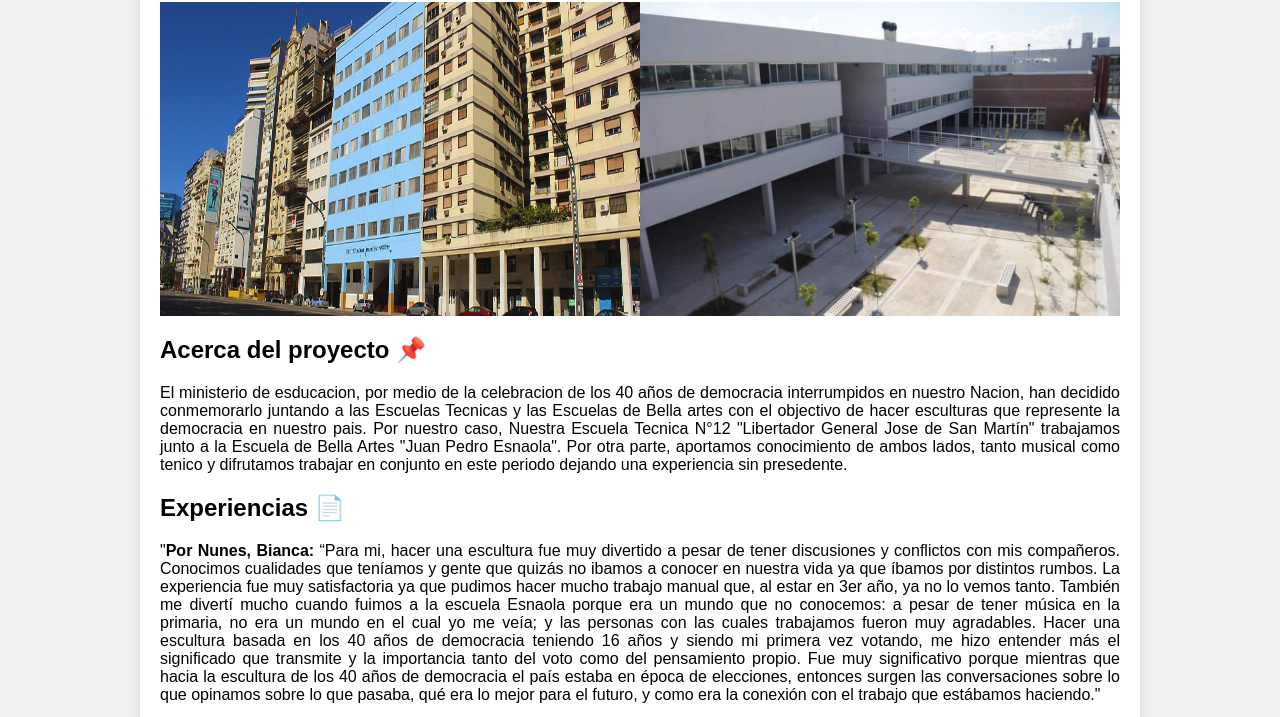
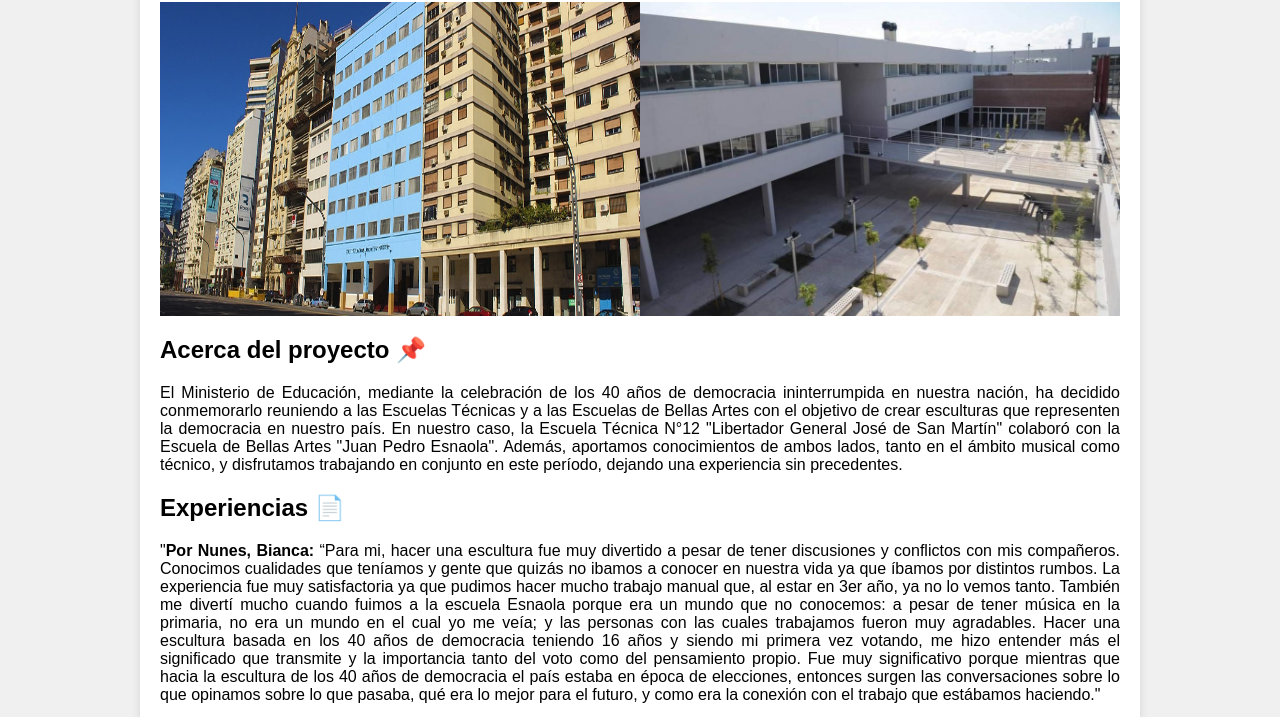
Before and after one commit to SirFrancis2007/Democracia, a plain HTML site: page sobreNosotros.html in a window 1280 px wide. Shown: the part 73-790 px from the top of the page. Drawn offline with Linux system fonts and the light colour scheme.

Commit message:
Revision ortografica

```diff
--- a/sobreNosotros.html
+++ b/sobreNosotros.html
@@ -27,15 +27,14 @@
         </div>
         <div class="article">
             <h2>Acerca del proyecto &#128204</h2>
-            <p>El ministerio de esducacion, por medio de la celebracion de los 40 años de democracia interrumpidos
-                en nuestro Nacion, han decidido conmemorarlo juntando a las Escuelas Tecnicas y las Escuelas de Bella
-                artes
-                con el objectivo de hacer esculturas que represente la democracia en nuestro pais.
-                Por nuestro caso, Nuestra Escuela Tecnica N°12 "Libertador General Jose de San Martín" trabajamos junto
-                a la
-                Escuela de Bella Artes "Juan Pedro Esnaola". Por otra parte, aportamos conocimiento de ambos lados,
-                tanto musical
-                como tenico y difrutamos trabajar en conjunto en este periodo dejando una experiencia sin presedente.
+            <p>El Ministerio de Educación, mediante la celebración de los 40 años de democracia
+            ininterrumpida en nuestra nación, ha decidido conmemorarlo reuniendo a las Escuelas
+            Técnicas y a las Escuelas de Bellas Artes con el objetivo de crear esculturas que
+            representen la democracia en nuestro país. En nuestro caso, la Escuela Técnica N°12
+            "Libertador General José de San Martín" colaboró con la Escuela de Bellas Artes
+            "Juan Pedro Esnaola". Además, aportamos conocimientos de ambos lados, tanto en el
+            ámbito musical como técnico, y disfrutamos trabajando en conjunto en este período,
+            dejando una experiencia sin precedentes.
             </p>
 
             <h2>Experiencias &#128196</h2>
```
